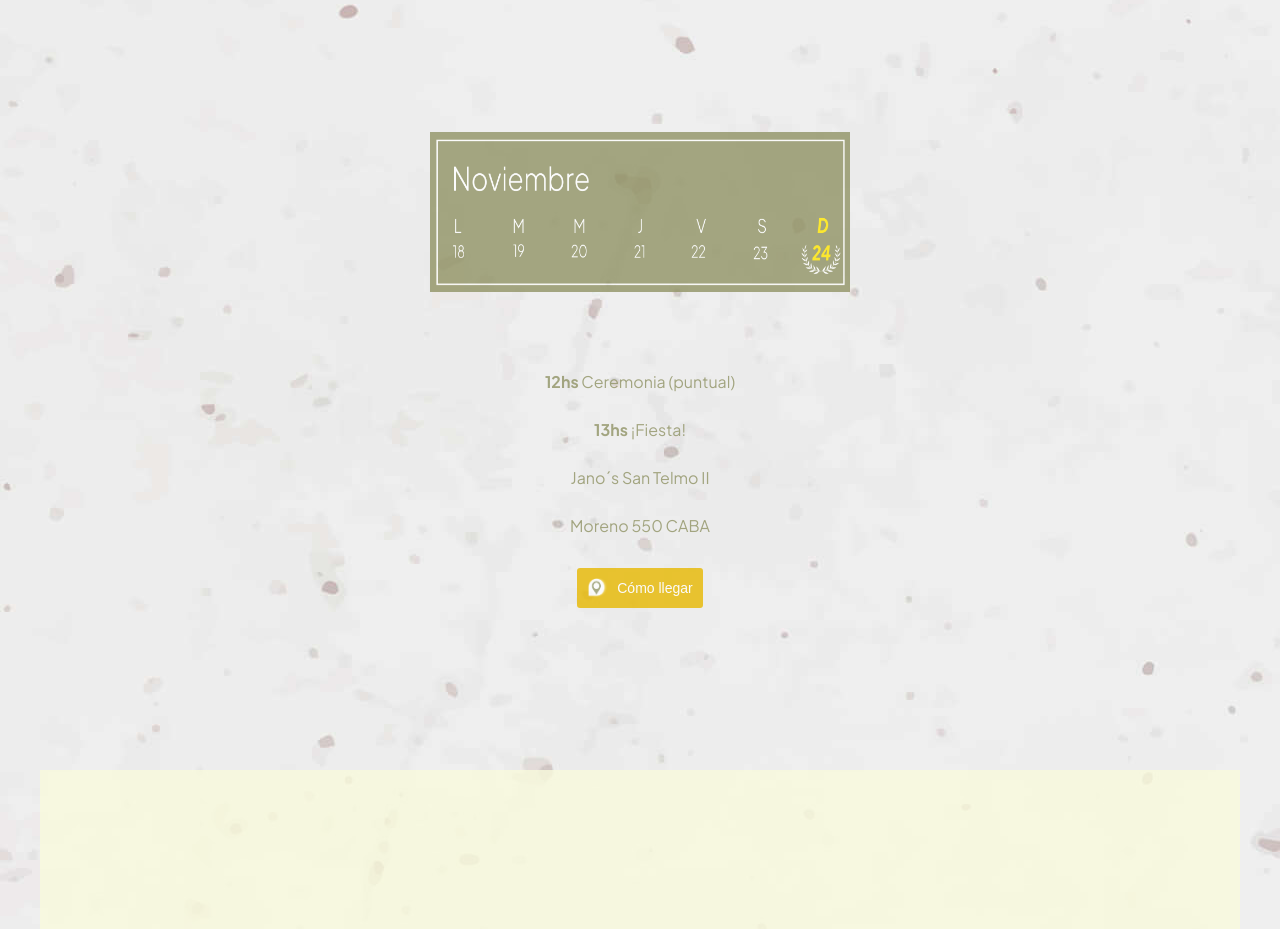
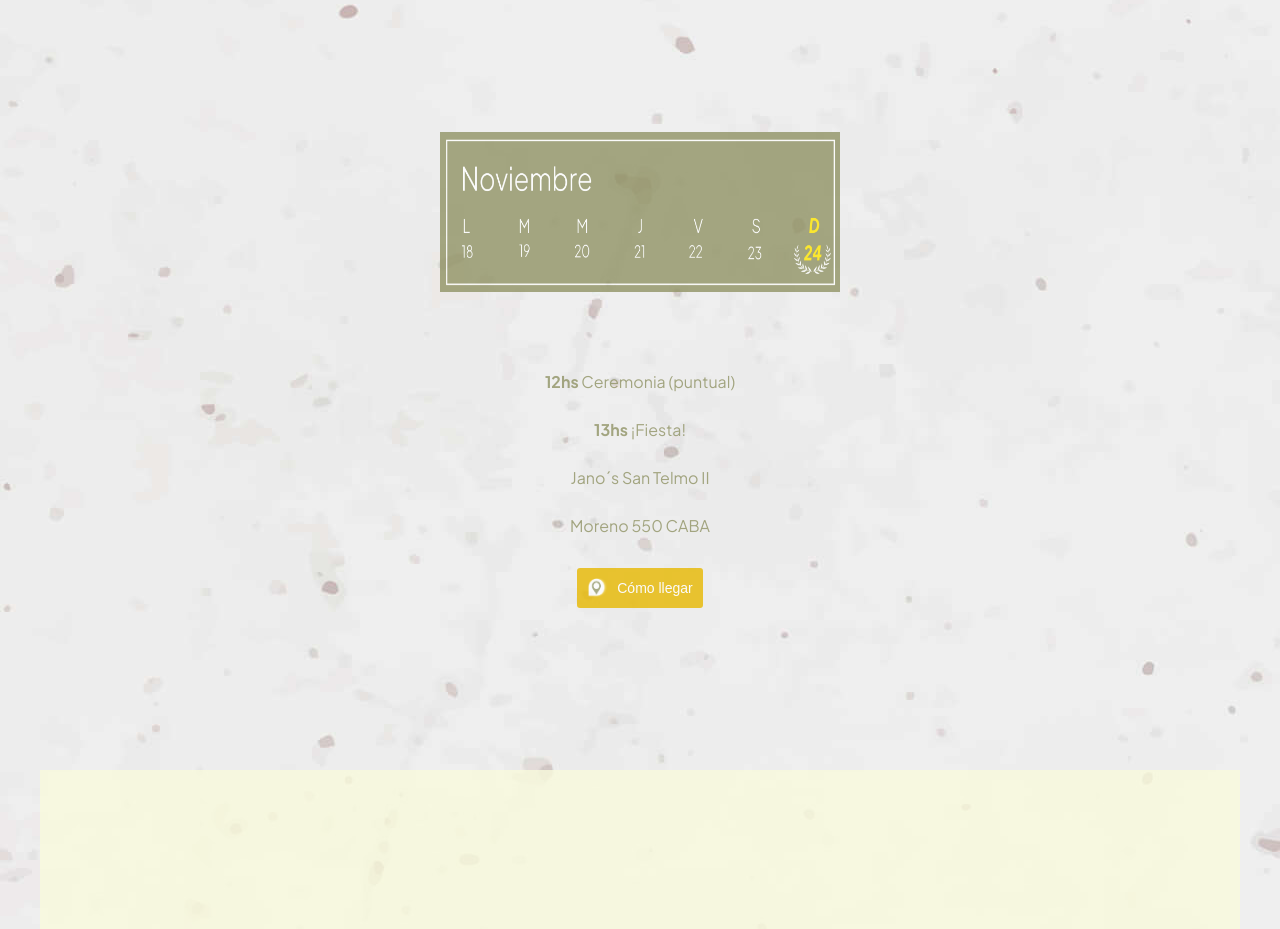
Before and after one commit to flafle/flor-juli, a plain HTML site: page index.html in a window 1280 px wide. Shown: the part 1700-2629 px from the top of the page. Drawn offline with Linux system fonts and the light colour scheme.

Commit message:
calendario

```diff
--- a/index.html
+++ b/index.html
@@ -41,7 +41,7 @@
 
         <section id="seccion2" class="seccion2">
             <div class="text-container">
-            <img src="./assets/calendario 2@4x.png"width="420"  height="160" alt="calendario">
+            <img src="./assets/calendario 2@4x.png"width="400"  height="160" alt="calendario">
             <ul class="horario">
                 <li><strong>12hs</strong> Ceremonia (puntual)</li>
                 <li><strong>13hs</strong> ¡Fiesta!</li>
```
